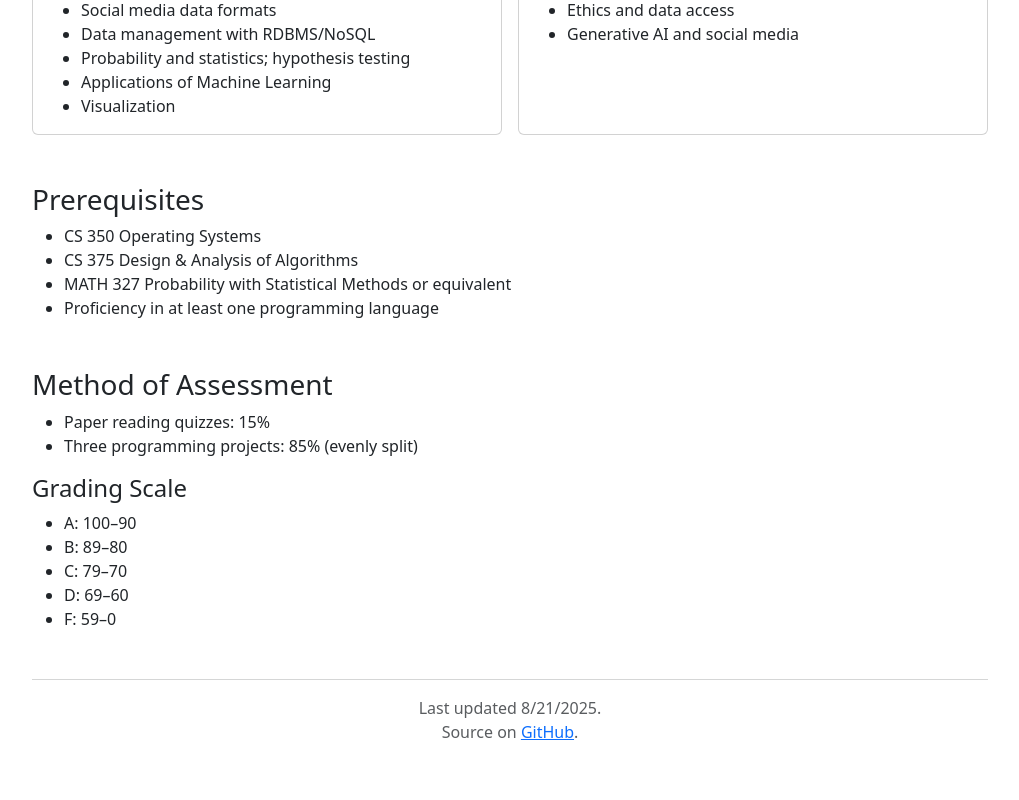
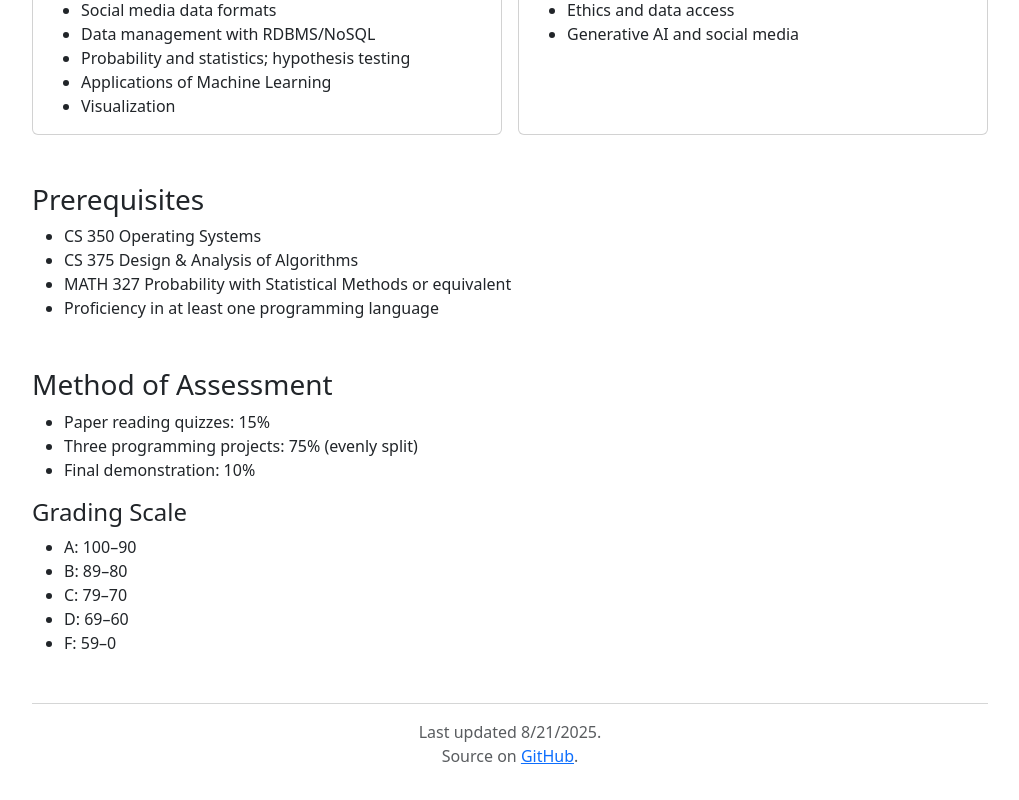
Before and after one commit to YangKCLab/social-media-ds-course, a Vue app in the folder frontend/: page / in a window 1280 px wide. Shown: the part 1263-2063 px from the top of the page, without its empty margins (130-1149 px from the left). Built offline with nearby package versions, Linux system fonts and the light colour scheme.

Commit message:
Update grading structure to include final demonstration
- Add final demonstration worth 10% to assessment methods
- Adjust programming projects from 85% to 75% (still split evenly)
- Clarify attendance policy with advance notification requirement
- Minor wording improvements in communication policy

```diff
--- a/frontend/src/pages/Home.vue
+++ b/frontend/src/pages/Home.vue
@@ -128,7 +128,8 @@
       <h3 id="grading">Method of Assessment</h3>
       <ul>
         <li>Paper reading quizzes: 15%</li>
-        <li>Three programming projects: 85% (evenly split)</li>
+        <li>Three programming projects: 75% (evenly split)</li>
+        <li>Final demonstration: 10%</li>
       </ul>
       <h4 class="mt-3">Grading Scale</h4>
       <ul>
```
Also changed, not shown: 2 other files (tests, documents, lock files or other folders).
